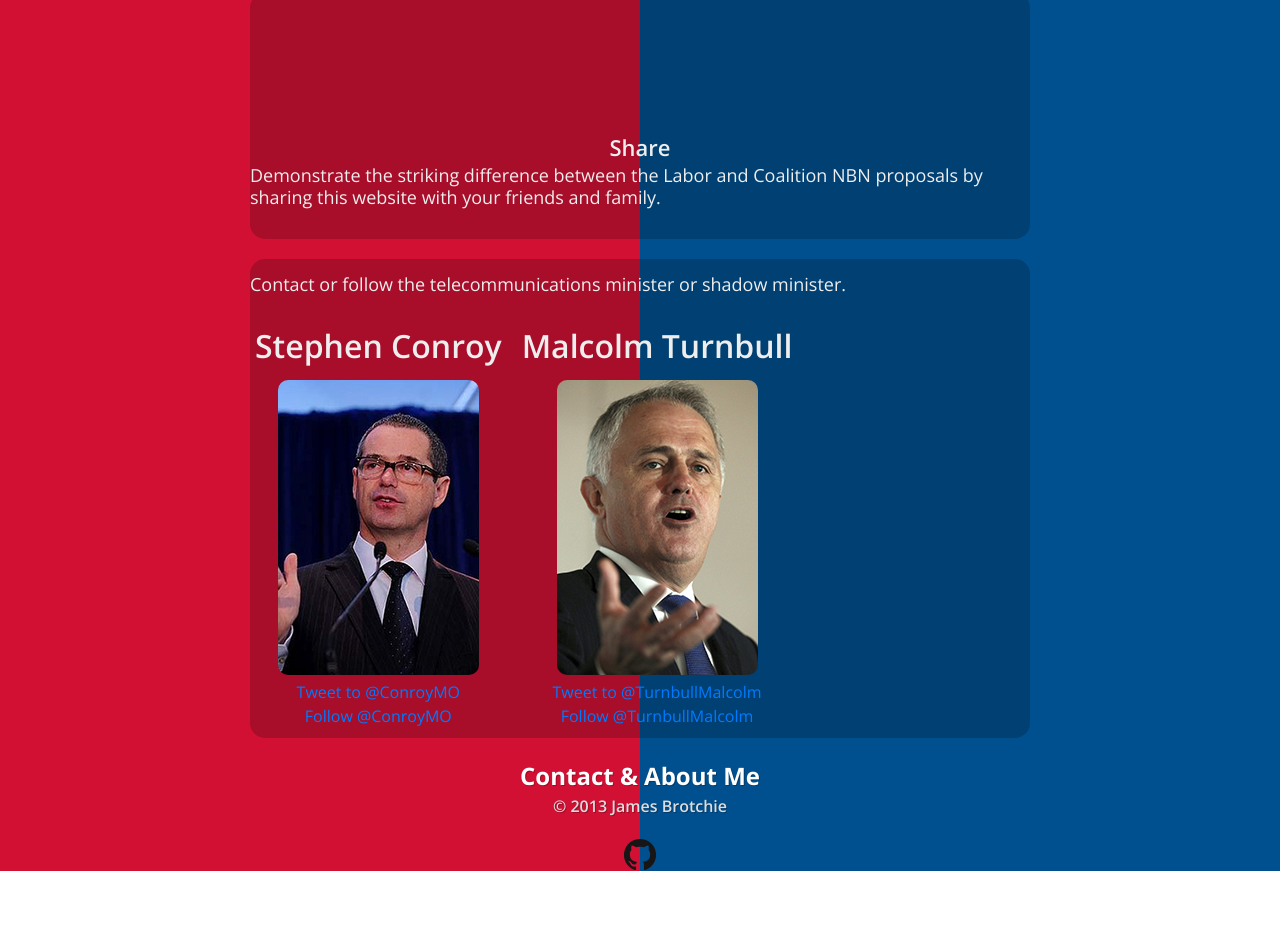
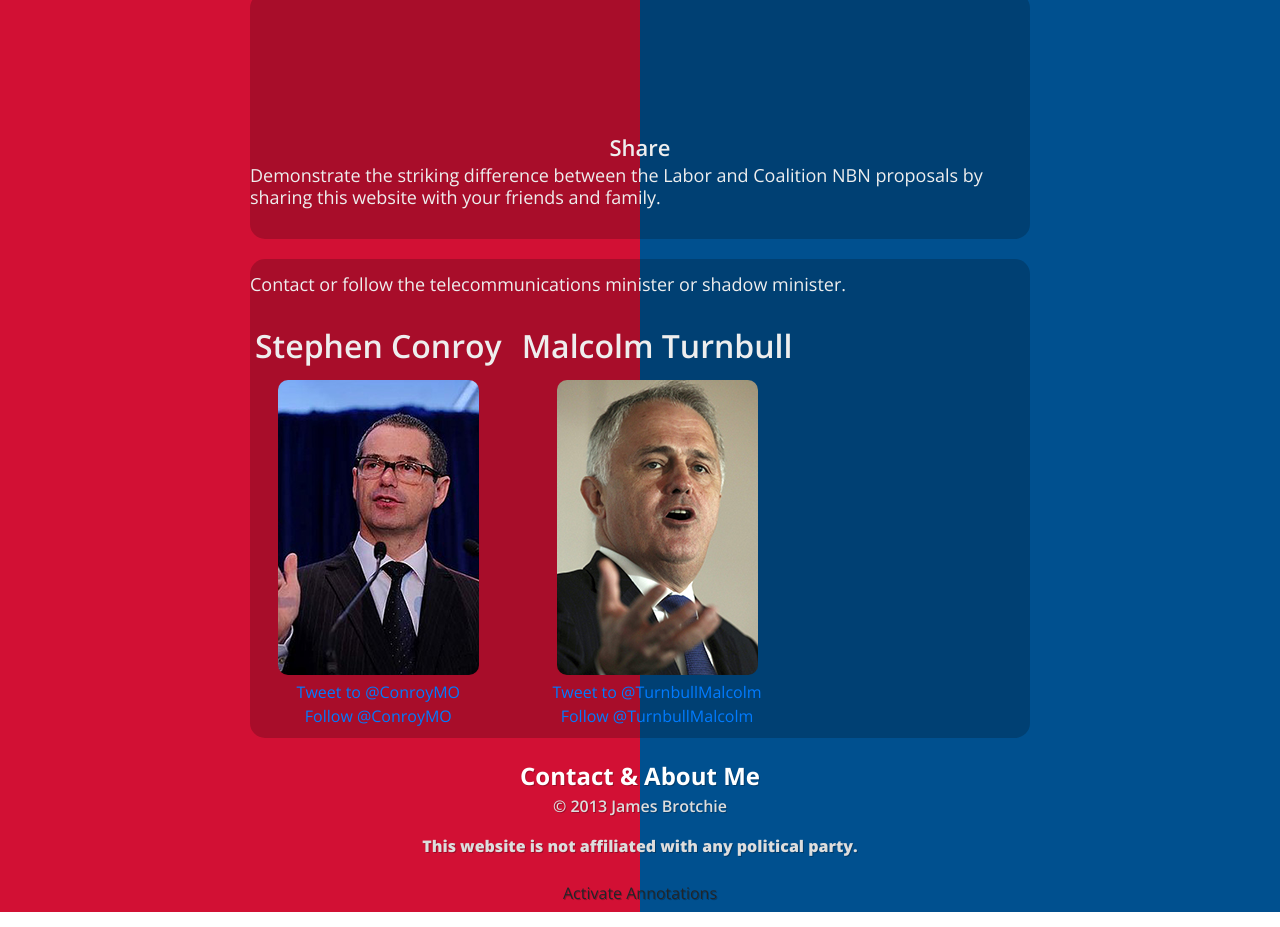
Before and after one commit to brotchie/howfastisthenbn.com.au, a plain HTML site: page index.html in a window 1280 px wide. Shown: the part 3819-4746 px from the top of the page. Before the commit the page ends 4706 px from the top, so only its background shows below. Drawn offline with nearby package versions, Linux system fonts and the light colour scheme; some packages are replaced by stand-ins of ours; grey boxes are pictures that could not be loaded; a script that the page names is missing.

Commit message:
Added political affiliation notice and button to activate annotations.
 - Added annotation link to Tony Abbott's quote about 25 Megs.
 - Added annotation to NBN Co.'s 1Gbit announcement.

```diff
--- a/css/style.less
+++ b/css/style.less
@@ -566,3 +566,8 @@
     }
   }
 }
+
+.annotation {
+  opacity: 0;
+  color: red;
+}
--- a/index.html
+++ b/index.html
@@ -83,7 +83,7 @@
     <div class="container download-case">
       <div class="row">
         <div class="span5">
-          <h1>1000/400 Mbps</h1>
+          <h1>1000/400 Mbps<a class="annotation" href="http://www.nbnco.com.au/blog/nbn-gigabit-available-december.html" target="_blank">*</a></h1>
           <h1>FTTP</h1>
           <h3>Fibre to the Premises</h3>
           <p>Your house is connected to the internet via an optic fibre. The expected minimum lifetime of this fibre is 60 years. The NBN is completely passive, all that lies between your house and the exchange is strands of glass and optical prisms, no power or ongoing maintenance is required.</p>
@@ -96,7 +96,7 @@
           <h1>25/5 Mbps</h1>
           <h1>FTTN</h1>
           <h3>Fibre to the Node</h3>
-          <p class="quote">&ldquo;We are absolutely confident that 25 megs is going to be enough, more than enough, for the average household&rdquo; - Tony Abbott</p>
+          <p class="quote">&ldquo;We are absolutely confident that 25 megs is going to be enough, more than enough, for the average household&rdquo; - Tony Abbott<a class="annotation" href="http://www.youtube.com/watch?v=yL7bHtr3-eU&t=3m40s" target="_blank">*</a></p>
           <p>Your house is connected to a NBN node via existing copper wire. Each of the planned 30,000 nodes is a self-contained mini telephone exchange. These nodes have complicated internals that require regular maintainance and a reliable power source.</p>
           <p>Your internet connection speed to the coalition's NBN is dependent on the distance of your house to the nearest node, the quality of your existing telephone line, and the quality of your home's internal copper wiring.</p>
         </div>
@@ -377,7 +377,8 @@
     <footer>
     <a id="about-me-link" href="#about-me">Contact &amp; About Me</a>
     <p>&copy; 2013 James Brotchie</p>
-    <p><a href="https://github.com/brotchie/howfastisthenbn.com.au"><img src="img/GitHub-Mark-32px.png"></a></p>
+    <p><strong>This website is not affiliated with any political party.</strong></p>
+    <a id="activate-annotations" class="btn btn-small" href="#">Activate Annotations</a>
 
     </footer>
 
@@ -427,6 +428,9 @@
       $(document).ready(function() { $.getScript("http://platform.linkedin.com/in.js?async=true", function success() { IN.init({ onLoad: "myOnloadFunction" }); }); });
       $(document).ready(function(){
           $.downloads($('body'));
+          $('#activate-annotations').click(function(){
+            $('.annotation').css('opacity', '1');
+          });
           $('#about-me-link').fancybox();
           $('#about-me-link').click(function(){
             ga('send', 'event', 'button', 'click', 'about-me');
```
Also changed, not shown: css/style.css.
